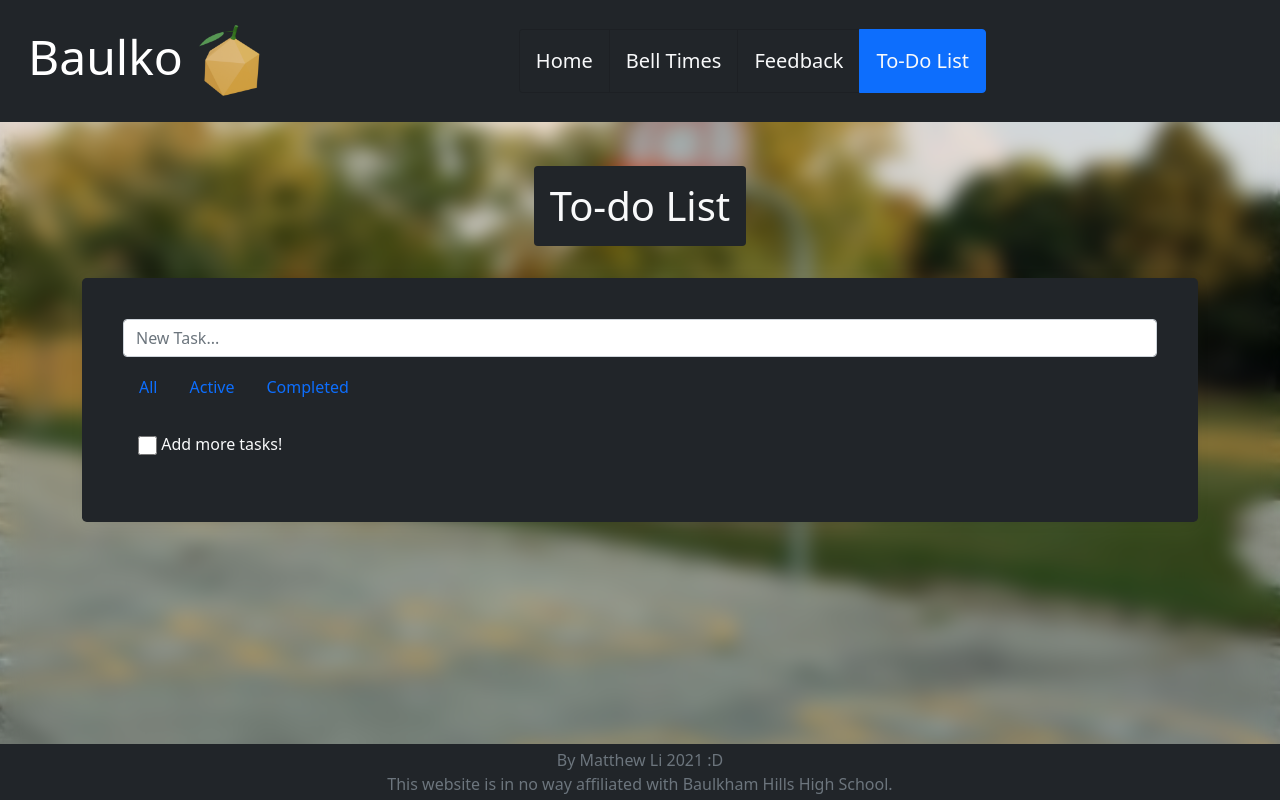
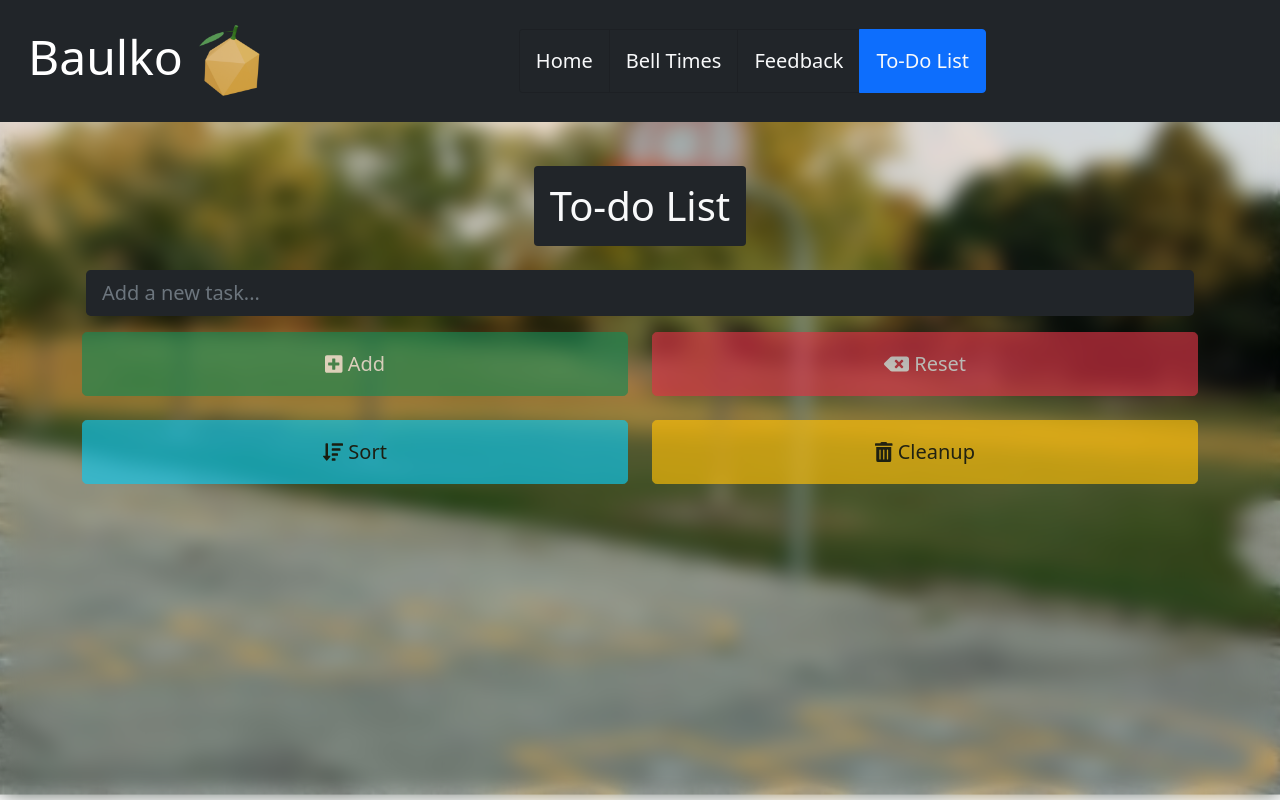
Before and after one commit to circles-png/baulkowebapp, a PHP site: page /todolist/todolist.html in a window 1280 px wide. Run offline with PHP 8.4, Linux system fonts and the light colour scheme; some libraries are stand-ins or nearby versions.

Commit message:
todolist revamp

```diff
--- a/todolist/todolist.css
+++ b/todolist/todolist.css
@@ -1,136 +1,3 @@
-.todo-nav {
-  margin-top: 10px;
-}
-
-.todo-list {
-  margin: 10px 0;
-}
-
-.todo-list .todo-item {
-  padding: 15px;
-  margin: 5px 0;
-  border-radius: 0;
-}
-
-.todo-list.only-active .todo-item.complete {
-  display: none;
-}
-
-.todo-list.only-active .todo-item:not(.complete) {
-  display: block;
-}
-
-.todo-list.only-complete .todo-item:not(.complete) {
-  display: none;
-}
-
-.todo-list.only-complete .todo-item.complete {
-  display: block;
-}
-
-.todo-list .todo-item.complete span {
+#ulTasks li.done {
   text-decoration: line-through;
 }
-
-.remove-todo-item {
-  color: #ccc;
-  visibility: hidden;
-}
-
-.remove-todo-item:hover {
-  color: #5f5f5f;
-}
-
-.todo-item:hover .remove-todo-item {
-  visibility: visible;
-}
-
-div.checker {
-  width: 18px;
-  height: 18px;
-}
-
-div.checker input,
-div.checker span {
-  width: 18px;
-  height: 18px;
-}
-
-div.checker span {
-  display: -moz-inline-box;
-  display: inline-block;
-  zoom: 1;
-  text-align: center;
-  background-position: 0 -260px;
-}
-
-div.checker,
-div.checker input,
-div.checker span {
-  width: 19px;
-  height: 19px;
-}
-
-div.checker,
-div.radio,
-div.uploader {
-  position: relative;
-}
-
-div.button,
-div.button *,
-div.checker,
-div.checker *,
-div.radio,
-div.radio *,
-div.selector,
-div.selector *,
-div.uploader,
-div.uploader * {
-  margin: 0;
-  padding: 0;
-}
-
-div.button,
-div.checker,
-div.radio,
-div.selector,
-div.uploader {
-  display: -moz-inline-box;
-  display: inline-block;
-  zoom: 1;
-  vertical-align: middle;
-}
-
-.card {
-  padding: 25px;
-  margin-bottom: 20px;
-  border: initial;
-  background: #fff;
-  border-radius: calc(0.15rem - 1px);
-  box-shadow: 0 1px 15px rgba(0, 0, 0, 0.04), 0 1px 6px rgba(0, 0, 0, 0.04);
-}
-
-body {
-  padding-top: 150px;
-  height: 100%;
-  width: 100%;
-  background-image: url("../images/school_image.png");
-  background-position: center center;
-  background-repeat: no-repeat;
-  background-size: cover;
-  -webkit-backdrop-filter: blur(7px);
-  backdrop-filter: blur(7px);
-}
-
-html {
-  height: 100%;
-}
-
-img#orange {
-  width: 18%;
-}
-
-* {
-  box-sizing: border-box;
-}
--- a/todolist/todolist.html
+++ b/todolist/todolist.html
@@ -4,6 +4,7 @@
 <head>
     <meta charset="utf-8">
     <meta name="viewport" content="width=device-width, initial-scale=1">
+    <meta http-equiv="X-UA-Compatible" content="ie=edge">
 
     <script src="https://code.jquery.com/jquery-3.6.0.min.js"
         integrity="sha256-/xUj+3OJU5yExlq6GSYGSHk7tPXikynS7ogEvDej/m4=" crossorigin="anonymous"></script>
@@ -12,12 +13,13 @@
     <link rel="stylesheet" href="todolist.css">
     <link rel="stylesheet" href="../global.css">
     <link rel="icon" href="../favicon.ico">
-    <script src="todolist.js"></script>
+
+    <script src="https://cdnjs.cloudflare.com/ajax/libs/font-awesome/5.10.2/js/all.js"></script>
 
     <title>Baulko - To-do List</title>
 </head>
 
-<body class="d-flex flex-column">
+<body class="d-flex flex-column h-100">
 
     <span class="text-center d-flex justify-content-center">
         <h3 class="d-flex p-3 mt-3 rounded justify-content-center fs-1 text-light bg-dark text-center">
@@ -28,40 +30,52 @@
     <iframe title="nav" src="..\nav\nav.html"
         onload="this.before((this.contentDocument.body||this.contentDocument).children[0]);this.remove()"></iframe>
 
-    <div class="container mt-4">
+    <div class="container h-100">
         <div class="row">
-            <div class="col-md-12">
-                <div class="card card-white bg-dark rounded-3">
-                    <div class="card-body bg-dark text-light">
-                        <form action="javascript:void(0);">
-                            <input type="text" class="form-control add-task" placeholder="New Task...">
-                        </form>
-                        <ul class="nav nav-pills todo-nav">
-                            <li role="presentation" class="nav-item all-task active"><a href="#"
-                                    class="nav-link">All</a>
-                            </li>
-                            <li role="presentation" class="nav-item active-task"><a href="#" class="nav-link">Active</a>
-                            </li>
-                            <li role="presentation" class="nav-item completed-task"><a href="#"
-                                    class="nav-link">Completed</a></li>
-                        </ul>
-                        <div class="todo-list">
-                            <div class="todo-item">
-                                <div class="checker"><span class=""><input type="checkbox"></span></div>
-                                <span>Add more tasks!</span>
-                                <a href="javascript:void(0);" class="float-right remove-todo-item">
-                                    <em class="icon-close"></em>
-                                </a>
-                            </div>
-                        </div>
+            <!-- Input box -->
+            <div class="p-3">
+                <div class="form-group input-group-lg">
+                    <input type="text" class="form-control bg-dark border-0 text-light" id="inpNewTask"
+                        aria-describedby="newTaskHelp" placeholder="Add a new task...">
+                </div>
+            </div>
+
+            <!--  Buttons -->
+            <div class="h-100">
+                <div class="row">
+                    <div class="col text-nowrap">
+                        <button class="btn btn-lg btn-success col w-100 p-md-3" disabled id="btnAdd">
+                            <em class="fas fa-plus-square"></em> Add
+                        </button>
+                    </div>
+                    <div class="col text-nowrap">
+                        <button class="btn btn-lg btn-danger col w-100 p-md-3" disabled id="btnReset">
+                            <em class="fas fa-backspace"></em> Reset
+                        </button>
                     </div>
                 </div>
+                <div class="row">
+                    <div class="col text-nowrap mt-4">
+                        <button class="btn btn-lg btn-info col w-100 p-md-3" disabled id="btnSort">
+                            <em class="fas fa-sort-amount-down"></em> Sort
+                        </button>
+                    </div>
+                    <div class="col text-nowrap mt-4">
+                        <button class="btn btn-lg btn-warning col w-100 p-md-3" disabled id="btnCleanup">
+                            <em class="fas fa-trash-alt"></em> Cleanup
+                        </button>
+                    </div>
+                </div>
+
             </div>
         </div>
+
+        <!-- Task List -->
+
+        <ul class="row list-group text-light my-4 mx-3" id="ulTasks">
+        </ul>
     </div>
-
-    <iframe title="footer" src="..\footer\footer.html"
-        onload="this.before((this.contentDocument.body||this.contentDocument).children[0]);this.remove()"></iframe>
+    <script src="todolist.js"></script>
 
     <script src="https://cdn.jsdelivr.net/npm/bootstrap@5.0.1/dist/js/bootstrap.bundle.min.js"
         integrity="sha384-gtEjrD/SeCtmISkJkNUaaKMoLD0//ElJ19smozuHV6z3Iehds+3Ulb9Bn9Plx0x4"
--- a/todolist/todolist.js
+++ b/todolist/todolist.js
@@ -1,68 +1,66 @@
-$(document).ready(function () {
+let ulTasks = $('#ulTasks');
+let btnAdd = $('#btnAdd');
+let btnReset = $('#btnReset');
+let btnSort = $('#btnSort');
+let btnCleanup = $('#btnCleanup');
+let inpNewTask = $('#inpNewTask');
 
-    "use strict";
+ulTasks.attr("contenteditable", "true");
 
-    var todo = function () {
-        $('.todo-list .todo-item input').click(function () {
-            if ($(this).is(':checked')) {
-                $(this).parent().parent().parent().toggleClass('complete');
-            } else {
-                $(this).parent().parent().parent().toggleClass('complete');
-            }
-        });
+if (localStorage.getItem('page_html')) {
+    ulTasks.html(localStorage.getItem('page_html'));
+}
 
-        $('.todo-nav .all-task').click(function () {
-            $('.todo-list').removeClass('only-active');
-            $('.todo-list').removeClass('only-complete');
-            $('.todo-nav li.active').removeClass('active');
-            $(this).addClass('active');
-        });
+function reset() {
+    localStorage.clear();
+    window.location = window.location;
+}
 
-        $('.todo-nav .active-task').click(function () {
-            $('.todo-list').removeClass('only-complete');
-            $('.todo-list').addClass('only-active');
-            $('.todo-nav li.active').removeClass('active');
-            $(this).addClass('active');
-        });
+function addItem() {
+    let listItem = $('<li>', {
+        'class': 'list-group-item bg-dark text-light p-3',
+        text: inpNewTask.val(),
+        onclick: "itemClick(this)"
+    });
+    ulTasks.append(listItem)
+    localStorage.setItem('page_html', ulTasks.html());
+    inpNewTask.val('');
+    toggleInputButtons();
+}
 
-        $('.todo-nav .completed-task').click(function () {
-            $('.todo-list').removeClass('only-active');
-            $('.todo-list').addClass('only-complete');
-            $('.todo-nav li.active').removeClass('active');
-            $(this).addClass('active');
-        });
+function itemClick(self) {
+    $(self).toggleClass('done text-muted');
+    localStorage.setItem('page_html', $('#ulTasks').html());
+}
 
-        $('#uniform-all-complete input').click(function () {
-            if ($(this).is(':checked')) {
-                $('.todo-item .checker span:not(.checked) input').click();
-            } else {
-                $('.todo-item .checker span.checked input').click();
-            }
-        });
+function clearDone() {
+    $('#ulTasks .done').remove();
+    localStorage.setItem('page_html', $('#ulTasks').html());
+    toggleInputButtons();
+}
 
-        $('.remove-todo-item').click(function () {
-            $(this).parent().remove();
-        });
-    };
+function sortTasks() {
+    $('#ulTasks .done').appendTo(ulTasks);
+    localStorage.setItem('page_html', $('#ulTasks').html());
+}
 
-    todo();
+function toggleInputButtons() {
+    btnReset.prop('disabled', inpNewTask.val() == '');
+    btnAdd.prop('disabled', inpNewTask.val() == '');
+    btnSort.prop('disabled', ulTasks.children().length < 1);
+    btnCleanup.prop('disabled', ulTasks.children().length < 1);
+}
 
-    $(".add-task").keypress(function (e) {
-        if ((e.which == 13) && (!$(this).val().length == 0)) {
-            $('<div class="todo-item"><div class="checker"><span class=""><input type="checkbox"></span></div> <span>' + $(this).val() + '</span> <a href="javascript:void(0);" class="float-right remove-todo-item"><i class="icon-close"></i></a></div>').insertAfter('.todo-list .todo-item:last-child');
-            $(this).val('');
-        } else if (e.which == 13) {
-            alert('There\'s nothing in the task!');
-        }
-        $(document).on('.todo-list .todo-item.added input').click(function () {
-            if ($(this).is(':checked')) {
-                $(this).parent().parent().parent().toggleClass('complete');
-            } else {
-                $(this).parent().parent().parent().toggleClass('complete');
-            }
-        });
-        $('.todo-list .todo-item.added .remove-todo-item').click(function () {
-            $(this).parent().remove();
-        });
-    });
-});
+toggleInputButtons();
+inpNewTask.keypress((e) => {
+    if (e.which === 13 && inpNewTask.val()) addItem();
+})
+inpNewTask.on('input', toggleInputButtons);
+
+btnAdd.click(addItem);
+btnReset.click(() => {
+    inpNewTask.val('');
+    toggleInputButtons();
+})
+btnCleanup.click(clearDone);
+btnSort.click(sortTasks);
```
